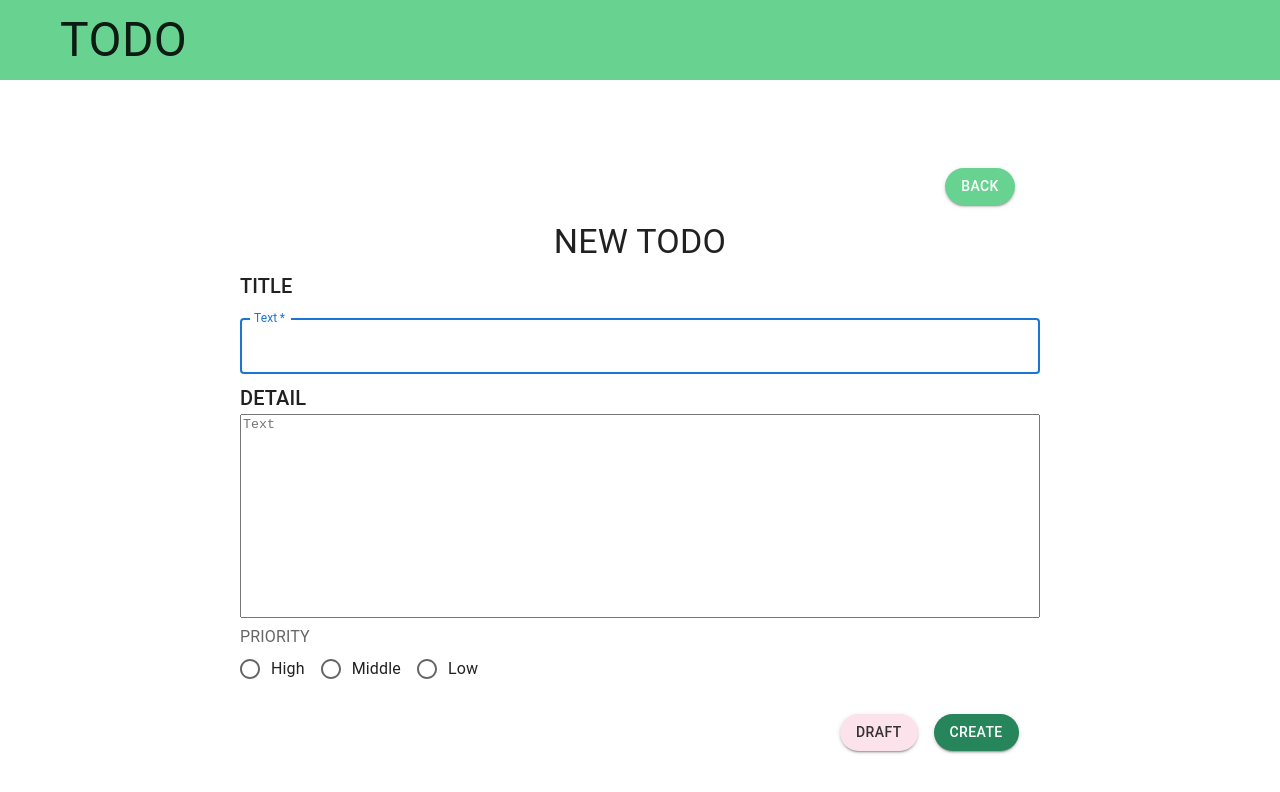
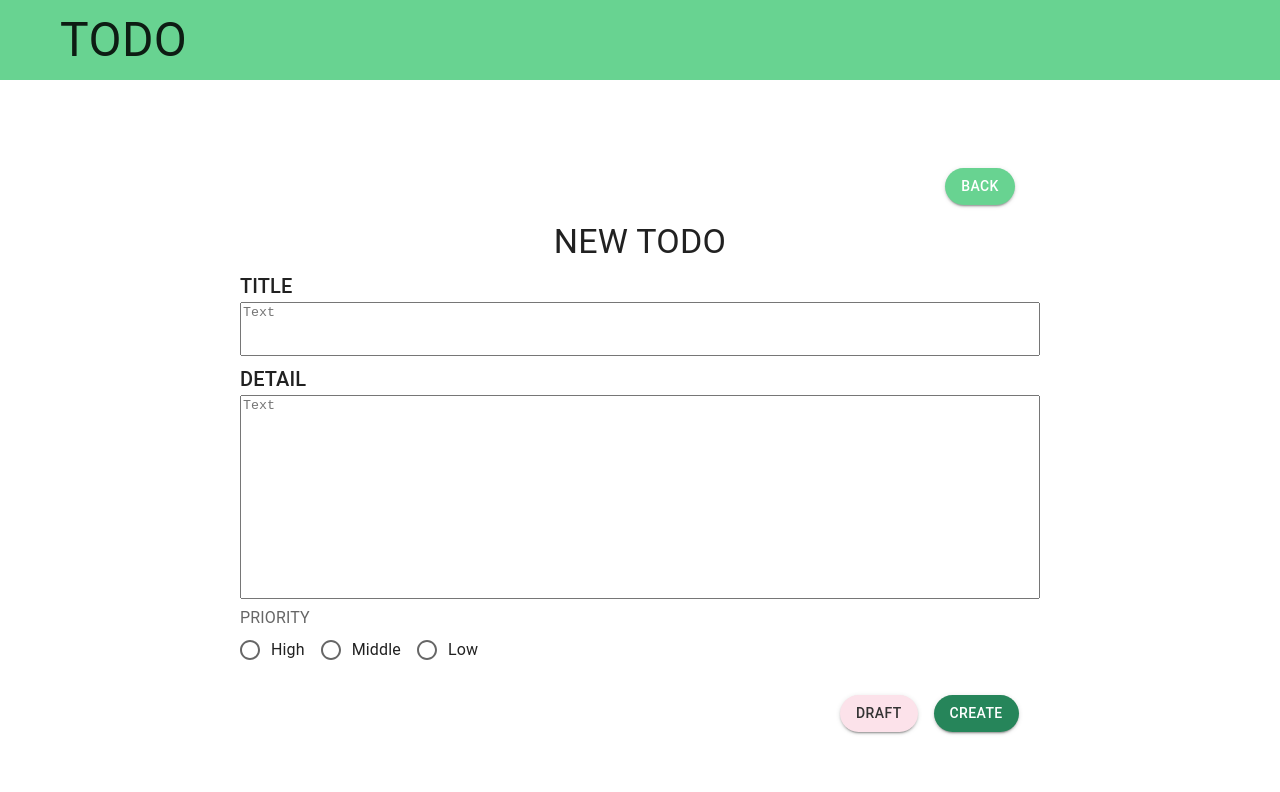
Before and after one commit to if-mentor/next_fire_todo_5, a Next.js app: page /createTodo in a window 1280 px wide. Shown: the top 792 px of the page. Built offline with nearby package versions, Linux system fonts and the light colour scheme.

Commit message:
ffix: UI修正

```diff
--- a/pages/createTodo.tsx
+++ b/pages/createTodo.tsx
@@ -80,17 +80,17 @@ export default function CreateTodo() {
             sx={{ mt: 1 }}
           >
           <Typography component="h2" variant="h6">TITLE</Typography>
-            <TextField
-              margin="normal"
-              required
-              sx={{
-                width: 800
+            <TextareaAutosize
+              style={{
+                resize: "none",
+                width: 800,
+                height: 50
               }}
-              id="title"
-              label="Text"
-              name="title"
-              autoComplete="title"
-              autoFocus
+                required
+                name="title"
+                id="title"
+                autoComplete="title"
+                placeholder="Text"
             />
           <Typography component="h2" variant="h6">DETAIL</Typography>
           <TextareaAutosize
@@ -104,7 +104,6 @@ export default function CreateTodo() {
             id="detail"
             autoComplete="detail"
             placeholder="Text"
-
           />
           <br />
           <FormControl >
```
